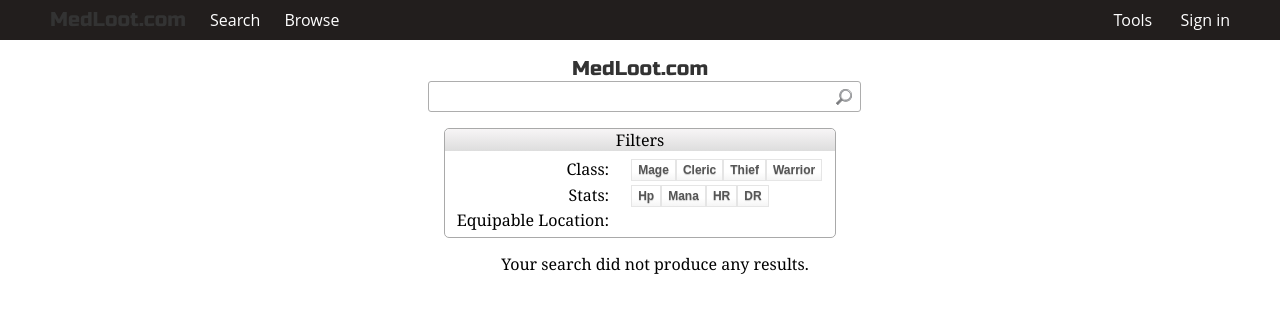
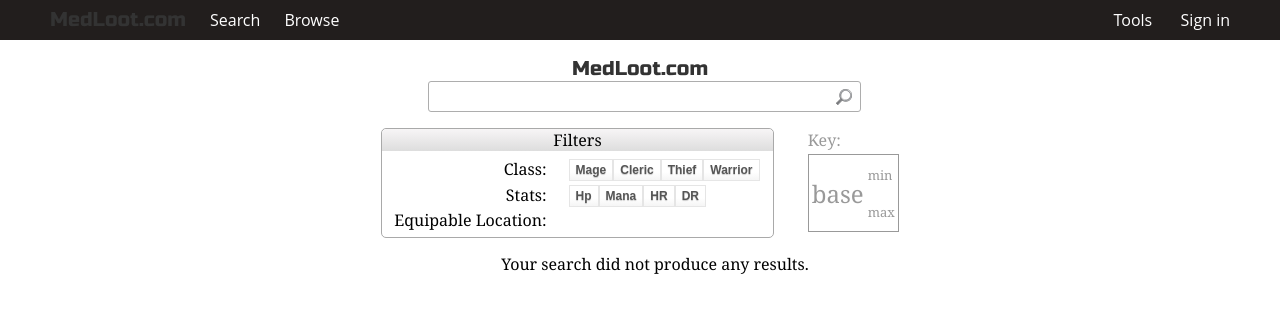
Before and after one commit to muestro/medloot, a Python web app: template templates/search.html in a window 1280 px wide. Shown: the top 313 px of the page. Run offline with Jinja, Linux system fonts and the light colour scheme; the template is opened without the code that fills it, so the values that code supplies are empty; some libraries are stand-ins or nearby versions.

Commit message:
Added key to search results page.

```diff
--- a/static/search.css
+++ b/static/search.css
@@ -104,6 +104,7 @@
     border: 1px solid darkgrey;
     border-radius: 5px;
     min-width: 300px;
+    max-width: 750px;
     text-align: center;
     display: inline-block;
     margin-bottom: 15px;
@@ -186,3 +187,30 @@ button{
 
     outline-color: rgb(85, 85, 85);
 }
+
+/* key classes */
+.keyContainer {
+    text-align: left;
+    display: inline-block;
+    margin-left: 30px;
+}
+
+.keyLabel {
+    color: #999;
+    padding-bottom: 3px;
+    display: inline-block;
+}
+
+.keyTable {
+    color: #999;
+    border: 1px solid #999;
+}
+
+.keyBaseLabel {
+    font-size: x-large;
+    height: 70px;
+}
+
+.keyMinMaxLabel {
+    font-size: small;
+}
--- a/templates/partial/filter.html
+++ b/templates/partial/filter.html
@@ -44,3 +44,18 @@
         </tr>
     </table>
 </div>
+
+<div class="keyContainer">
+    <span class="keyLabel">Key:</span>
+    <table class="keyTable">
+        <tbody>
+        <tr>
+            <td class="keyBaseLabel" rowspan="2">base</td>
+            <td class="keyMinMaxLabel">min</td>
+        </tr>
+        <tr>
+            <td class="keyMinMaxLabel">max</td>
+        </tr>
+        </tbody>
+    </table>
+</div>
```
